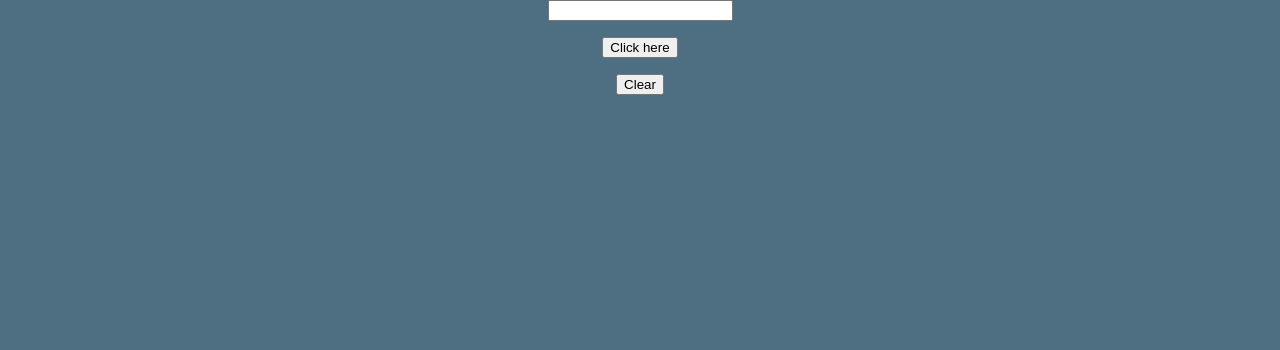
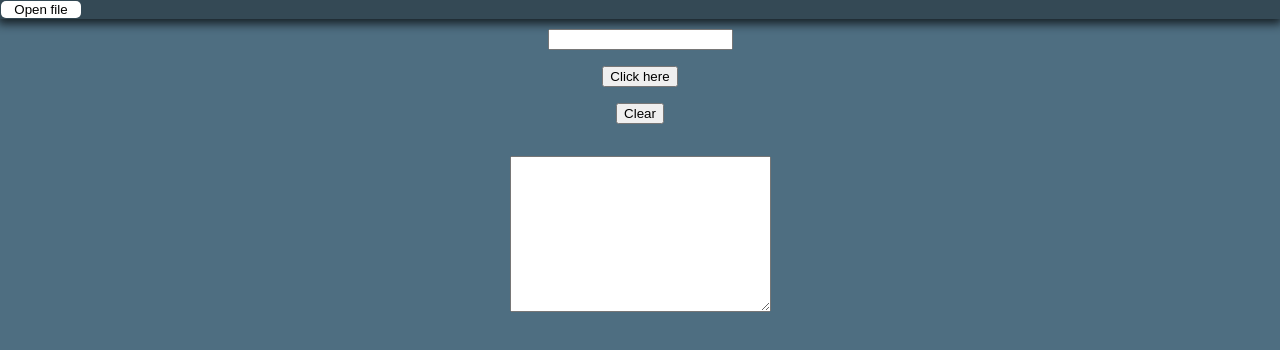
Before and after one commit to Chufretalas/sadpad, a SvelteKit app: page / in a window 1280 px wide. Shown: the top 350 px of the page. Built offline with nearby package versions, Linux system fonts and the light colour scheme.

Commit message:
the user can choose a file to open

```diff
--- a/src/routes/+layout.svelte
+++ b/src/routes/+layout.svelte
@@ -1,6 +1,44 @@
 <script lang="ts">
     import "./reset.css"
     import "./styles.css"
+
+    import { invoke } from "@tauri-apps/api/tauri";
+
+    async function openFile() {
+        const path = await invoke("open_file")
+        console.log(path)
+    }
+
 </script>
 
+<header>
+    <button class="menu-button" on:click={openFile}>Open file</button>
+</header>
 <slot/>
+
+<style>
+    header {
+        background-color: #344955;
+        box-shadow: 0 3px 10px 2px #182228;
+        margin-bottom: 10px;
+        padding: 1px;
+    }
+    .menu-button {
+        border: none;
+        border-radius: 5px;
+        width: 5rem;
+        font: bolder;
+        background-color: white;
+        transition: all 100ms;
+    }
+
+    .menu-button:hover {
+        background-color: gray;
+        cursor: pointer;
+    }
+
+    .menu-button:active {
+        transform: scale(0.95);
+        background-color: rgb(100, 100, 100);
+    }
+</style>
--- a/src/routes/+page.svelte
+++ b/src/routes/+page.svelte
@@ -1,8 +1,15 @@
 <script lang="ts">
     import { invoke } from "@tauri-apps/api/tauri";
+    import { fileContent } from "./stores";
+
+    let editorText = "";
+    fileContent.subscribe((text) => {
+        editorText = text;
+    });
 
     let name: string = "";
     let greetMsg: string = "";
+
 </script>
 
 <main class="main-class">
@@ -19,6 +26,7 @@
         }}>Clear</button
     >
     <span>{greetMsg}</span>
+    <textarea name="" id="" cols="30" rows="10" bind:value={editorText} />
 </main>
 
 <style>
--- /dev/null
+++ b/src/routes/stores.ts
@@ -0,0 +1,4 @@
+import { writable } from "svelte/store";
+
+export const filePath = writable("")
+export const fileContent = writable("")
```
Also changed, not shown: 1 other file (tests, documents, lock files or other folders).
